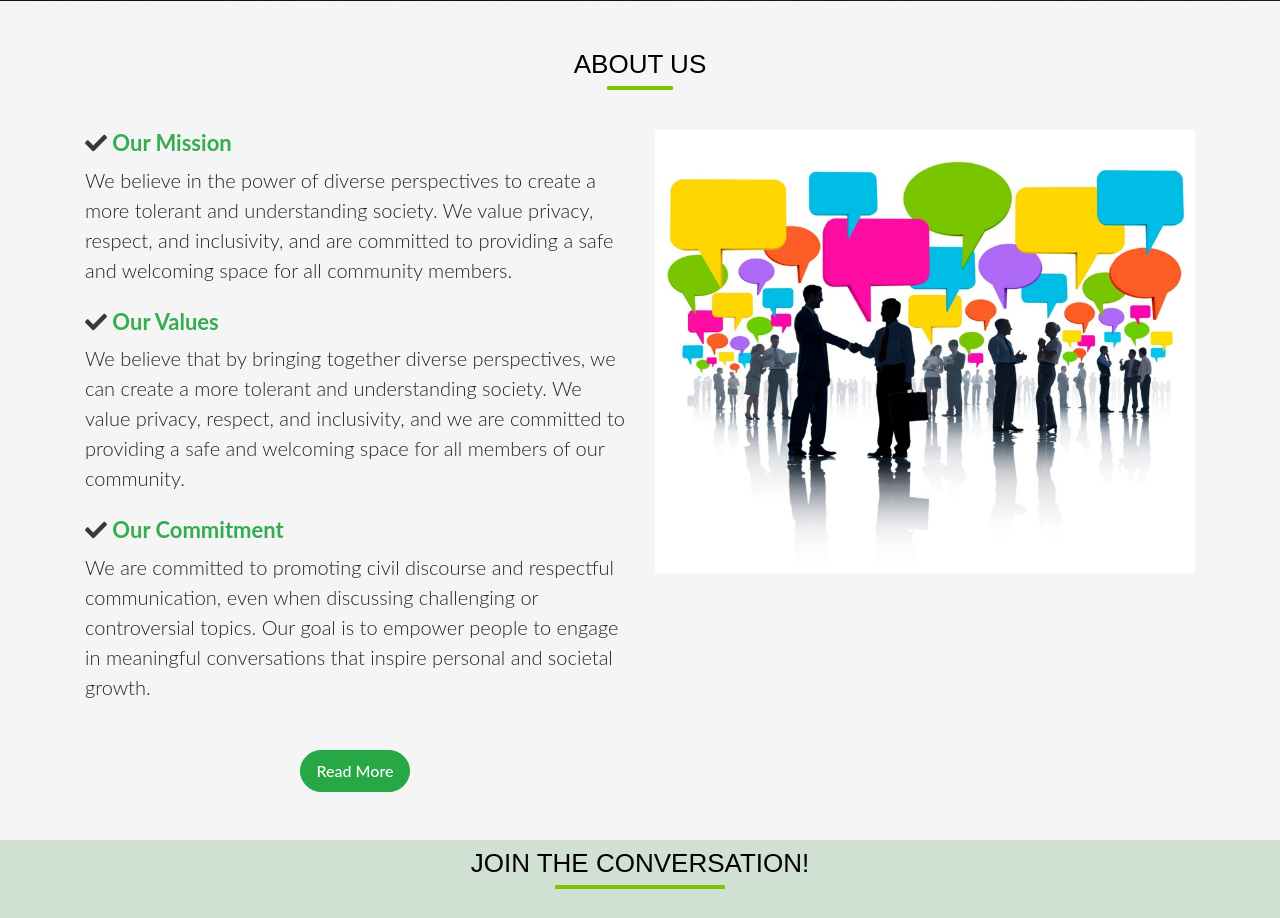
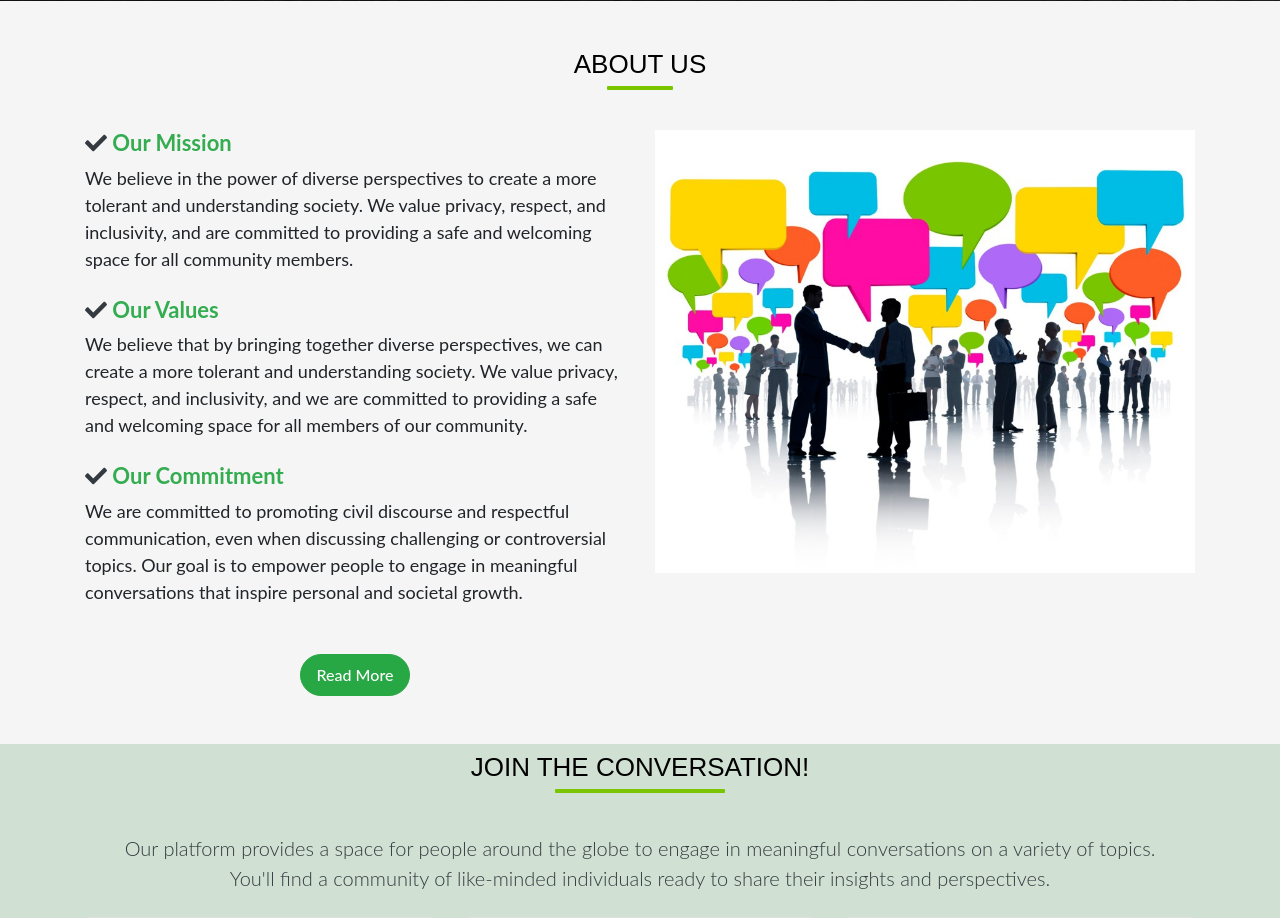
Before and after one commit to gladyswambura/meaningful-conversations, a Django app: page / in a window 1280 px wide. Shown: the part 470-1388 px from the top of the page. Run offline with Django 4.2, Linux system fonts and the light colour scheme; data comes from the database, SQL or seed files in the repository; some libraries are stand-ins or nearby versions; some web fonts are replaced.

Commit message:
updated the about us section

```diff
--- a/conversations/templates/index.html
+++ b/conversations/templates/index.html
@@ -55,18 +55,18 @@
         <div class="row">
           <div class="col-md-6" style="font-size: 18px;">
             <h3 class="mb-2 font-bold" style="font-size: 22px; color:#34ac50"><i class="text-dark fas fa-check"></i> Our Mission</h3>
-            <p class="mb-4 lead">
+            <p class="mb-4 ">
               We believe in the power of diverse perspectives to create a more
               tolerant and understanding society. We value privacy, respect, and
               inclusivity, and are committed to providing a safe and welcoming space
               for all community members.
             </p>
             <h3 class="mb-2 font-bold" style="font-size: 22px; color:#34ac50"><i class="text-dark fas fa-check"></i> Our Values</h3>
-            <p class="mb-4 lead">
+            <p class="mb-4 ">
               We believe that by bringing together diverse perspectives, we can create a more tolerant and understanding society. We value privacy, respect, and inclusivity, and we are committed to providing a safe and welcoming space for all members of our community.
             </p>
             <h3 class="mb-2 font-bold" style="font-size: 22px; color:#34ac50"><i class="text-dark fas fa-check"></i> Our Commitment</h3>
-            <p class="lead">
+            <p class="">
               We are committed to promoting civil discourse and respectful
               communication, even when discussing challenging or controversial
               topics. Our goal is to empower people to engage in meaningful
```
